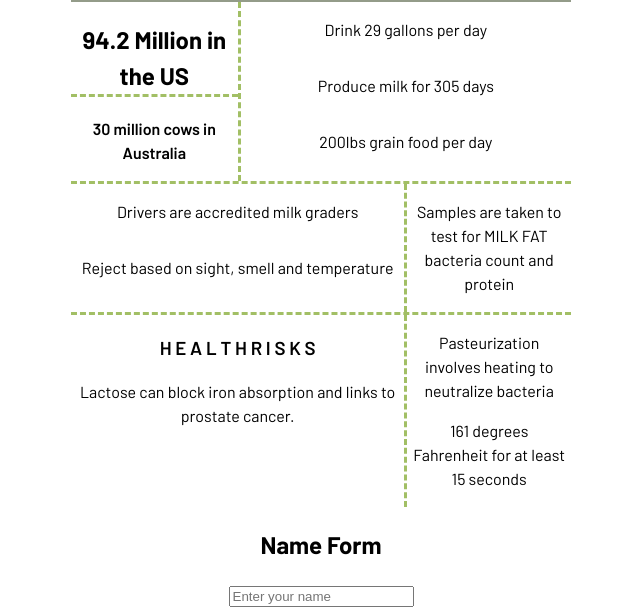
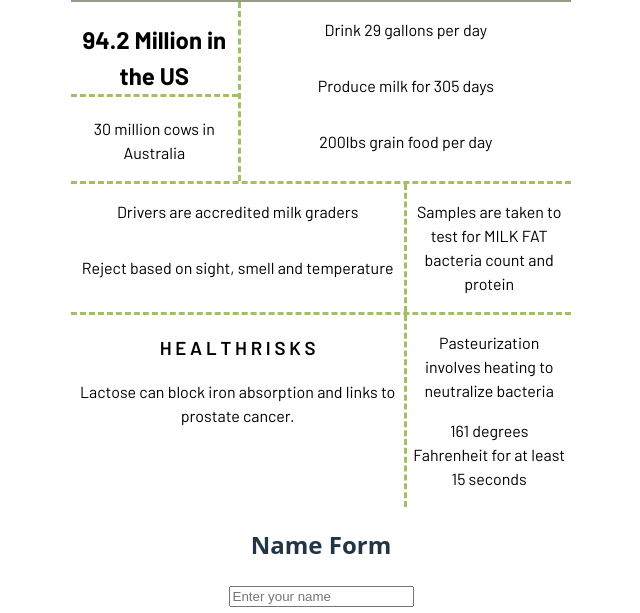
Before and after one commit to nataliatorres/react-platzi, a React (Vite) app: page / in a window 1280 px wide. Shown: the part 330-943 px from the top of the page, without its empty margins (319-959 px from the left). Built offline with nearby package versions, Linux system fonts and the light colour scheme; grey boxes are pictures that could not be loaded.

Commit message:
Card Styling
Updating the styles

```diff
--- a/src/components/StyledCard/StyledCard.module.scss
+++ b/src/components/StyledCard/StyledCard.module.scss
@@ -3,21 +3,21 @@ $dark_green: #547443;
 $medium_green: #A2BF65;
 $light_green: #CADC92;
 
-h2 {
+.milk-card-container h2 {
     color: black;
     font-family: "Barlow", sans-serif;
     font-weight: 700;
     font-style: normal;
 }
 
-h3 {
+.milk-card-container h3 {
     color: black;
     font-family: "Barlow", sans-serif;
     font-weight: 600;
     font-style: normal;
 }
 
-p {
+.milk-card-container p {
     color: black;
     font-family: "Barlow", sans-serif;
     font-weight: 400;
```
